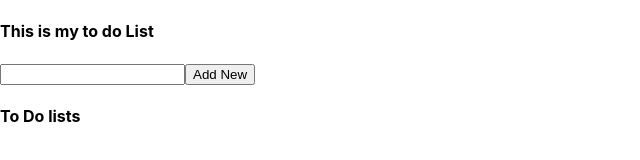
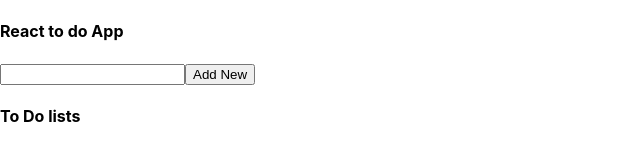
Before and after one commit to asnganje/To-do, a React (Create React App) app: page / in a window 1280 px wide. Shown: the top 160 px of the page, without its empty margins (0-640 px from the left). Built offline with nearby package versions, Linux system fonts and the light colour scheme; the HTML template or start-up script is replaced by a standard one.

Commit message:
create a todo object

```diff
--- a/src/App.js
+++ b/src/App.js
@@ -13,14 +13,15 @@ function App() {
       completed: false,
       id: nanoid()
     }
-
+    const updatedTodos = [...list, newToDo];
+    setList(updatedTodos)
   }
 
   return (
     <div>
-      <h4>This is my to do List</h4>
-      <Form />
-      <List />
+      <h4>React to do App </h4>
+      <Form addedToDo = {addedToDo} />
+      <List todos = {list}/>
     </div>
   );
 }
```
